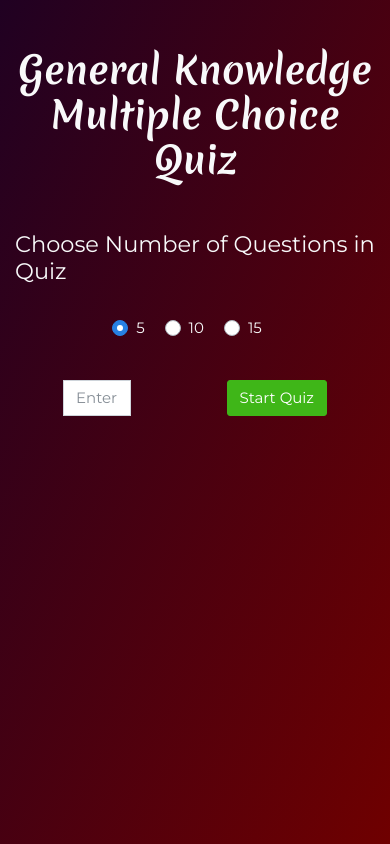
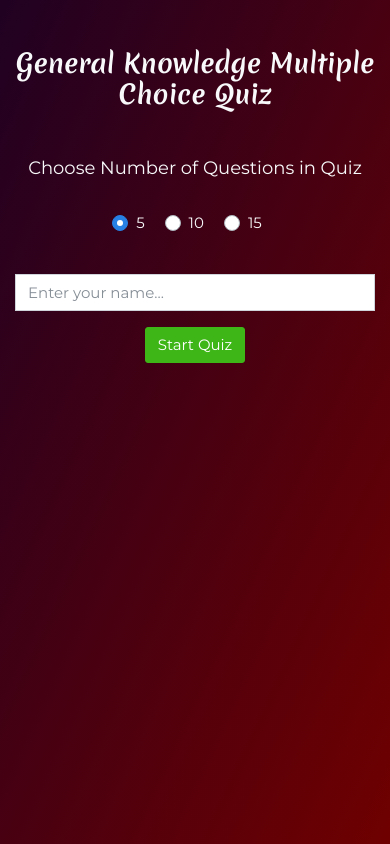
Before and after one commit to THrytsaienko/quiz-app, a website built with webpack: page index.html in a window 390 px wide. Built offline with nearby package versions, Linux system fonts and the light colour scheme.

Commit message:
Responsiveness added

```diff
--- a/docs/assets/styles.css
+++ b/docs/assets/styles.css
@@ -22,6 +22,9 @@ body {
 .title {
   font-family: 'Merienda', cursive;
   font-weight: 700; }
+  @media (max-width: 575.98px) {
+    .title {
+      font-size: 26px; } }
 
 .btn {
   border-radius: 3px; }
@@ -31,3 +34,12 @@ body {
 
 .welcome-message, .congratulation-message {
   color: yellowgreen; }
+
+@media (max-width: 575.98px) {
+  .total-info,
+  .numbers-title {
+    font-size: 18px; } }
+
+@media (max-width: 575.98px) {
+  .total-info h4 {
+    font-size: 20px; } }
--- a/gulpfile.js
+++ b/gulpfile.js
@@ -58,7 +58,7 @@ gulp.task('copy', function(){
 });
 
 gulp.task('clean', function() {
-	return del('./docs');
+	return del('docs');
 });
 
 gulp.task('build', gulp.parallel('html', 'sass', 'copy'));
--- a/index.html
+++ b/index.html
@@ -24,20 +24,20 @@
 
 		<div class="total d-none">
 			<div class="total-info text-light my-5 d-flex justify-content-around">
-				<h4 class="total-info_questions">Total Questions:
+				<h4 class="total-info_questions text-center">Total Questions:
 					<span class="number-questions"></span>
 				</h4>
-				<h4 class="total-info_done">Done:
+				<h4 class="total-info_done text-center">Done:
 					<span class="number-done">0</span>
 				</h4>
-				<h4 class="total-info_left">Left:
+				<h4 class="total-info_left text-center">Left:
 					<span class="number-left"></span>
 				</h4>
 			</div>
 		</div>
 
 		<div class="input-group mb-3 choose-questions d-flex justify-content-center">
-			<div class="input-group numbers d-flex align-items-center justify-content-around text-light">
+			<div class="input-group numbers d-flex align-items-center justify-content-around text-light text-center">
 				<h4 class="numbers-title">Choose Number of Questions in Quiz</h4>
 				<div class="my-4">
 					<div class="custom-control custom-radio custom-control-inline">
@@ -57,10 +57,10 @@
 
 		</div>
 
-		<div class="input-group mb-3 user-info">
-			<input type="text" class="form-control mx-5 user-name" placeholder="Enter your name...">
-			<a href="#" class="btn btn-success mx-5 user-submit">Start Quiz</a>
-		</div>
+		<form class="form-inline mb-3 justify-content-center user-info">
+			<input type="text" class="form-control user-name mb-3 mb-sm-0 mr-sm-5" placeholder="Enter your name...">
+			<a href="#" class="btn btn-success user-submit">Start Quiz</a>
+		</form>
 
 		<div class="card text-center">
 			<div id="questionsAll"></div>
--- a/package.json
+++ b/package.json
@@ -19,6 +19,7 @@
 		"babel-preset-env": "^1.6.1",
 		"babel-preset-stage-0": "^6.24.1",
 		"browser-sync": "^2.19.0",
+		"gulp-group-css-media-queries": "^1.2.0",
 		"del": "^3.0.0",
 		"gulp": "github:gulpjs/gulp#4.0",
 		"gulp-postcss": "^7.0.0",
--- a/src/sass/_components.sass
+++ b/src/sass/_components.sass
@@ -1,6 +1,8 @@
 .title
 	font-family: 'Merienda', cursive
 	font-weight: 700
+	@media (max-width: 575.98px)
+		font-size: 26px
 
 .btn
 	border-radius: 3px
@@ -10,3 +12,13 @@
 
 .welcome-message, .congratulation-message
 	color: yellowgreen
+
+.total-info,
+.numbers-title
+	@media (max-width: 575.98px)
+		font-size: 18px
+
+.total-info
+	h4
+		@media (max-width: 575.98px)
+			font-size: 20px
```
Also changed, not shown: docs/index.html (+8 -8 lines), 1 other file.
